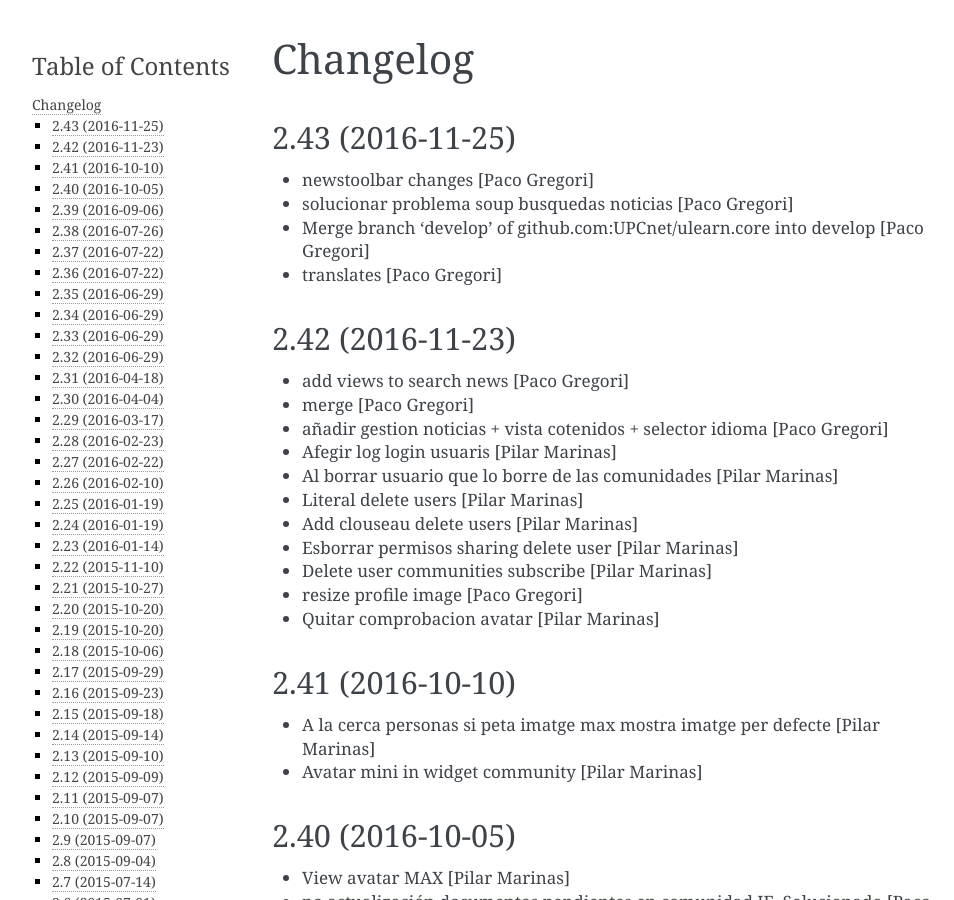
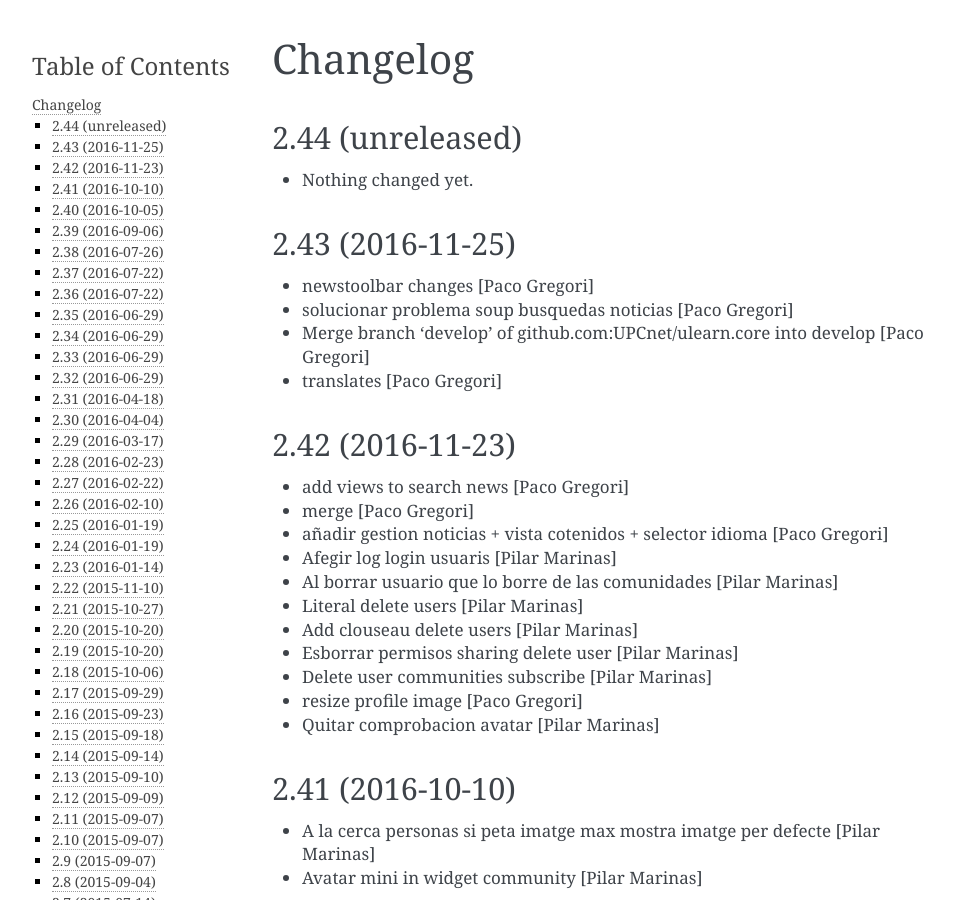
Before and after one commit to UPCnet/ulearn.core, a Sphinx documentation site: the page built from docs/HISTORY.rst, in a window 1280 px wide and 900 px high. Shown: the whole window, without its empty margins (148-1102 px from the left). Built offline with Sphinx 7.4.7, drawn with Linux system fonts in a browser that asks for light colours; pages that are not in the unit, such as notebooks, are missing from menus.

Commit message:
Back to development: 2.44

```diff
--- a/docs/HISTORY.rst
+++ b/docs/HISTORY.rst
@@ -1,5 +1,11 @@
 Changelog
 =========
+
+2.44 (unreleased)
+-----------------
+
+- Nothing changed yet.
+
 
 2.43 (2016-11-25)
 -----------------
--- a/setup.py
+++ b/setup.py
@@ -1,7 +1,7 @@
 from setuptools import setup, find_packages
 import os
 
-version = '2.43'
+version = '2.44.dev0'
 
 README = open('README.rst').read()
 HISTORY = open(os.path.join('docs', 'HISTORY.rst')).read()
```
